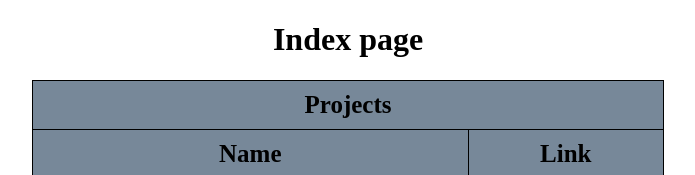
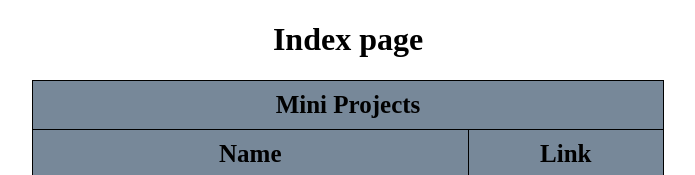
Before and after one commit to shwetajadhav09/html-css-js-projects, a plain HTML site: page index.html in a window 1280 px wide. Shown: the top 175 px of the page, without its empty margins (292-987 px from the left). Drawn offline with Linux system fonts and the light colour scheme.

Commit message:
Update index.html

```diff
--- a/index.html
+++ b/index.html
@@ -32,7 +32,7 @@
     <h1 style="text-align: center;">Index page</h1>
     <table>
         <tr>
-            <th colspan="2">Projects</th>
+            <th colspan="2"> Mini Projects</th>
 
         </tr>
         <tr>
```
